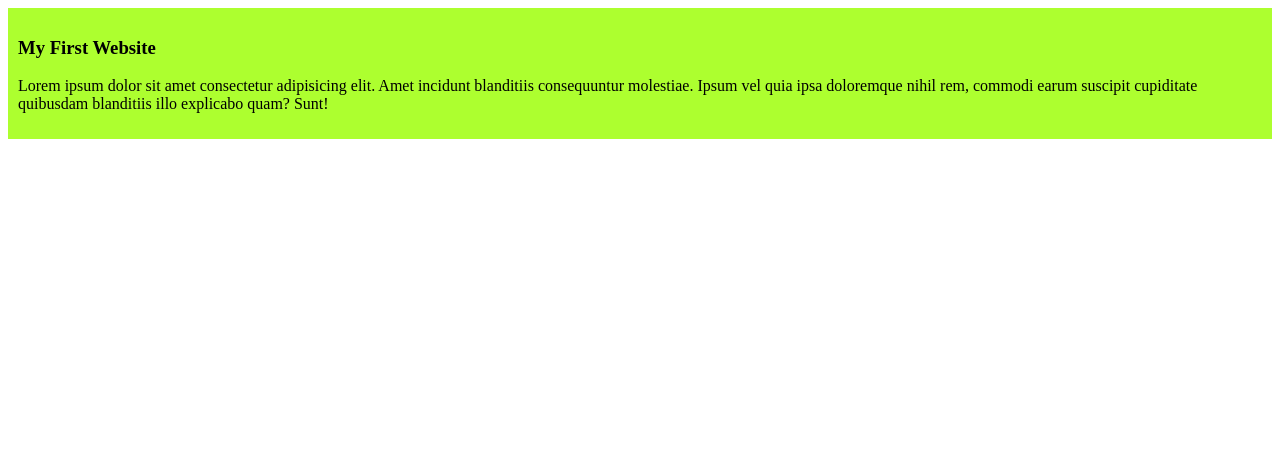
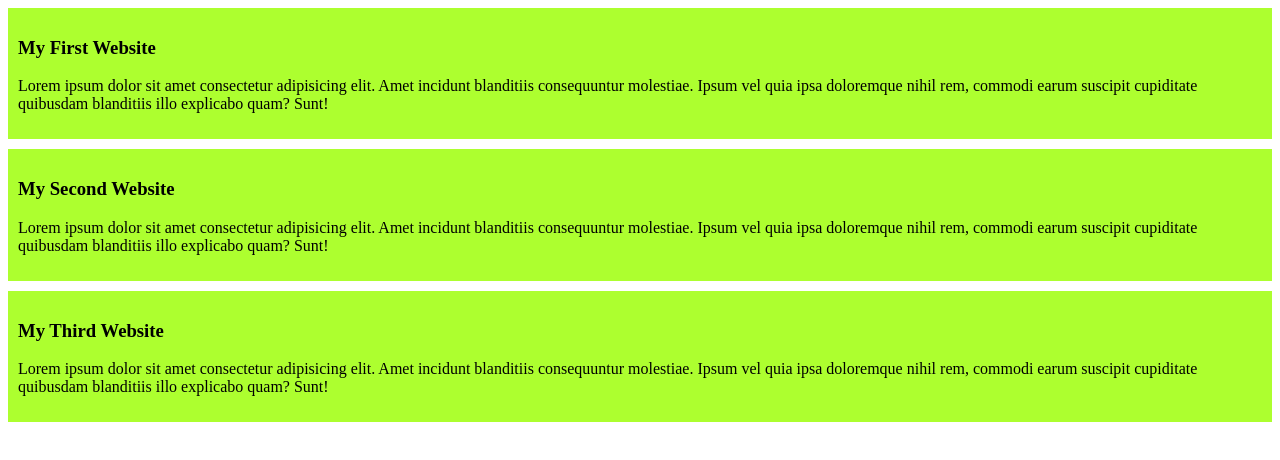
Before and after one commit to Jaynab-Sultana-479/my-simple-website, a plain HTML site: page index.html in a window 1280 px wide. Drawn offline with Linux system fonts and the light colour scheme.

Commit message:
added the second and third message

```diff
--- a/index.html
+++ b/index.html
@@ -11,5 +11,13 @@
         <h3>My First Website</h3>
         <p>Lorem ipsum dolor sit amet consectetur adipisicing elit. Amet incidunt blanditiis consequuntur molestiae. Ipsum vel quia ipsa doloremque nihil rem, commodi earum suscipit cupiditate quibusdam blanditiis illo explicabo quam? Sunt!</p>
     </div>
+    <div>
+        <h3>My Second Website</h3>
+        <p>Lorem ipsum dolor sit amet consectetur adipisicing elit. Amet incidunt blanditiis consequuntur molestiae. Ipsum vel quia ipsa doloremque nihil rem, commodi earum suscipit cupiditate quibusdam blanditiis illo explicabo quam? Sunt!</p>
+    </div>
+    <div>
+        <h3>My Third Website</h3>
+        <p>Lorem ipsum dolor sit amet consectetur adipisicing elit. Amet incidunt blanditiis consequuntur molestiae. Ipsum vel quia ipsa doloremque nihil rem, commodi earum suscipit cupiditate quibusdam blanditiis illo explicabo quam? Sunt!</p>
+    </div>
 </body>
 </html>
--- a/styles/blog.css
+++ b/styles/blog.css
@@ -1,4 +1,5 @@
 div{
     background-color: greenyellow;
     padding: 10px;
+    margin-bottom: 10px;
 }
```
